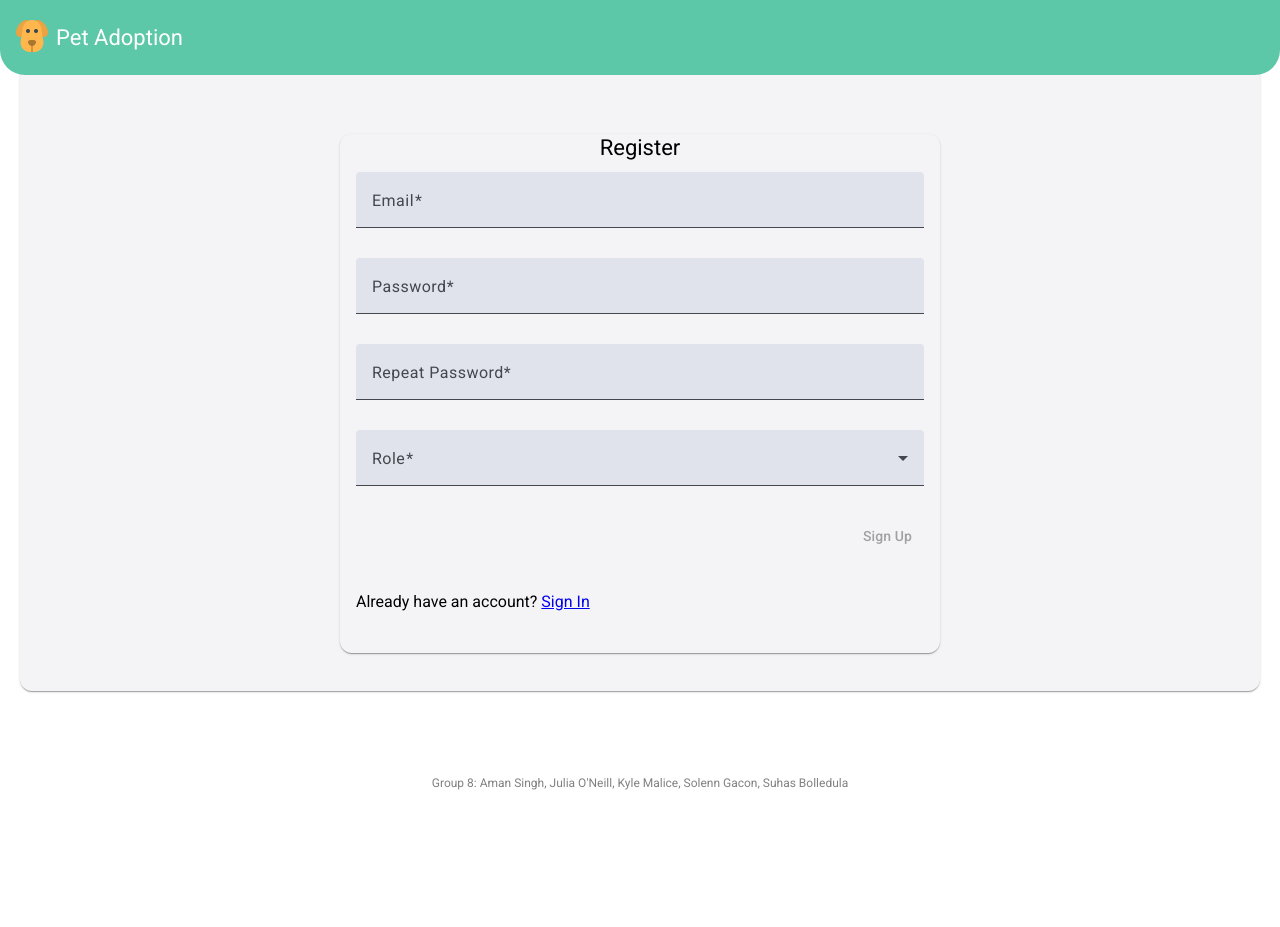
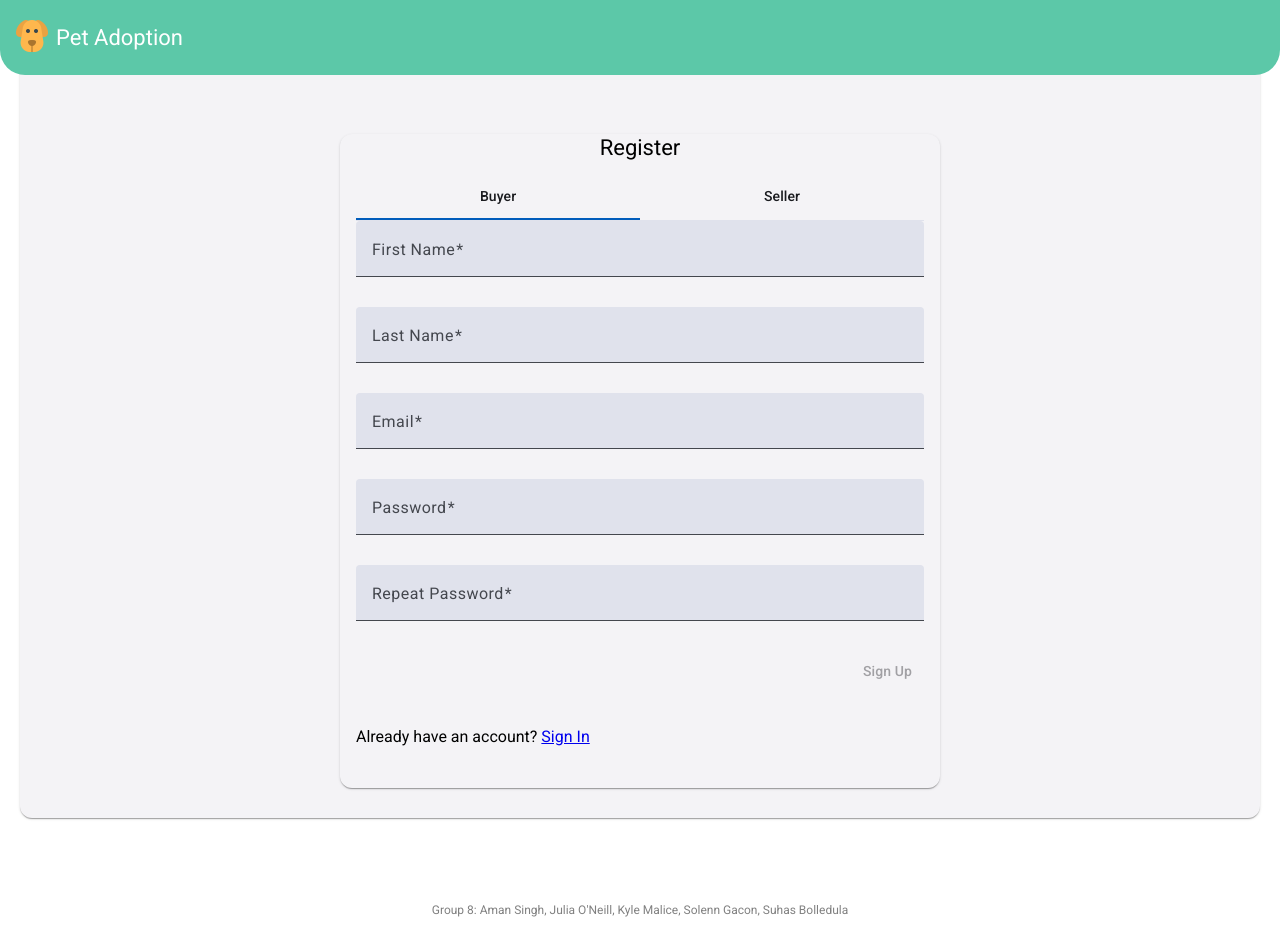
Before and after one commit to amansjot/furever-home, an Angular app in the folder fs-frontend/: page /register in a window 1280 px wide. Before the commit the page ends 800 px from the top, so only its background shows below. Built offline with nearby package versions, Linux system fonts and the light colour scheme.

Commit message:
Sign up split by roles

```diff
--- a/fs-frontend/src/app/pages/register/register.component.html
+++ b/fs-frontend/src/app/pages/register/register.component.html
@@ -3,6 +3,26 @@
     <mat-card-title>Register</mat-card-title>
     <mat-card-content>
       <form [formGroup]="registerForm" (ngSubmit)="register()">
+        <!-- Role Tabs -->
+        <mat-tab-group [(selectedIndex)]="selectedRoleIndex" (selectedIndexChange)="onTabChange($event)">
+          <mat-tab label="Buyer">
+            <!-- Buyer Form Fields -->
+            <mat-form-field>
+              <mat-label>First Name</mat-label>
+              <input matInput formControlName="firstName" placeholder="First Name" />
+              <mat-error *ngIf="registerForm.get('firstName')?.hasError('required')">
+                First Name is required
+              </mat-error>
+            </mat-form-field>
+
+            <mat-form-field>
+              <mat-label>Last Name</mat-label>
+              <input matInput formControlName="lastName" placeholder="Last Name" />
+              <mat-error *ngIf="registerForm.get('lastName')?.hasError('required')">
+                Last Name is required
+              </mat-error>
+            </mat-form-field>
+
             <mat-form-field>
               <mat-label>Email</mat-label>
               <input
@@ -30,26 +50,95 @@
             </mat-form-field>
 
             <mat-form-field>
-          <mat-label>Password*</mat-label>
+              <mat-label>Password</mat-label>
               <input
                 type="password"
                 matInput
-            placeholder="Password*"
+                placeholder="Password"
                 formControlName="password"
               />
-          <mat-error
-            *ngIf="registerForm.get('password')?.hasError('passwordStrength')"
-          >
+              <mat-error *ngIf="registerForm.get('password')?.hasError('passwordStrength')">
                 {{ registerForm.get("password")?.getError("passwordStrength") }}
               </mat-error>
             </mat-form-field>
 
             <mat-form-field>
-          <mat-label>Repeat Password*</mat-label>
+              <mat-label>Repeat Password</mat-label>
               <input
                 type="password"
                 matInput
-            placeholder="Repeat Password*"
+                placeholder="Repeat Password"
+                formControlName="password2"
+              />
+              <mat-hint *ngIf="registerForm.errors?.['passwordMismatch']">
+                Passwords do not match
+              </mat-hint>
+            </mat-form-field>
+          </mat-tab>
+
+          <mat-tab label="Seller">
+            <!-- Seller Form Fields -->
+            <mat-form-field>
+              <mat-label>First Name</mat-label>
+              <input matInput formControlName="firstName" placeholder="First Name" />
+              <mat-error *ngIf="registerForm.get('firstName')?.hasError('required')">
+                First Name is required
+              </mat-error>
+            </mat-form-field>
+
+            <mat-form-field>
+              <mat-label>Last Name</mat-label>
+              <input matInput formControlName="lastName" placeholder="Last Name" />
+              <mat-error *ngIf="registerForm.get('lastName')?.hasError('required')">
+                Last Name is required
+              </mat-error>
+            </mat-form-field>
+
+            <mat-form-field>
+              <mat-label>Email</mat-label>
+              <input
+                type="email"
+                matInput
+                placeholder="Email"
+                formControlName="email"
+              />
+              <mat-error
+                *ngIf="
+                  registerForm.get('email')?.touched &&
+                  registerForm.get('email')?.hasError('required')
+                "
+              >
+                Email is required
+              </mat-error>
+              <mat-error
+                *ngIf="
+                  registerForm.get('email')?.touched &&
+                  registerForm.get('email')?.hasError('email')
+                "
+              >
+                Email must be a valid Email
+              </mat-error>
+            </mat-form-field>
+
+            <mat-form-field>
+              <mat-label>Password</mat-label>
+              <input
+                type="password"
+                matInput
+                placeholder="Password"
+                formControlName="password"
+              />
+              <mat-error *ngIf="registerForm.get('password')?.hasError('passwordStrength')">
+                {{ registerForm.get("password")?.getError("passwordStrength") }}
+              </mat-error>
+            </mat-form-field>
+
+            <mat-form-field>
+              <mat-label>Repeat Password</mat-label>
+              <input
+                type="password"
+                matInput
+                placeholder="Repeat Password"
                 formControlName="password2"
               />
               <mat-hint *ngIf="registerForm.errors?.['passwordMismatch']">
@@ -57,22 +146,24 @@
               </mat-hint>
             </mat-form-field>
 
-        <!-- Role Dropdown -->
+            <!-- Additional Fields for Seller -->
             <mat-form-field>
-          <mat-label>Role</mat-label>
-          <mat-select formControlName="role">
-            <mat-option value="Buyer">Buyer</mat-option>
-            <mat-option value="Seller">Seller</mat-option>
-          </mat-select>
-          <mat-error
-            *ngIf="
-              registerForm.get('role')?.touched &&
-              registerForm.get('role')?.hasError('required')
-            "
-          >
-            You must choose a role
+              <mat-label>Organization Name</mat-label>
+              <input matInput formControlName="organizationName" placeholder="Organization Name" />
+              <mat-error *ngIf="registerForm.get('organizationName')?.hasError('required')">
+                Organization Name is required
               </mat-error>
             </mat-form-field>
+
+            <mat-form-field>
+              <mat-label>Location</mat-label>
+              <input matInput formControlName="location" placeholder="Location" />
+              <mat-error *ngIf="registerForm.get('location')?.hasError('required')">
+                Location is required
+              </mat-error>
+            </mat-form-field>
+          </mat-tab>
+        </mat-tab-group>
 
         <div class="button">
           <button
--- a/fs-frontend/src/app/pages/register/register.component.ts
+++ b/fs-frontend/src/app/pages/register/register.component.ts
@@ -1,11 +1,11 @@
 import { CommonModule } from '@angular/common';
-import { Component } from '@angular/core';
+import { Component, OnInit } from '@angular/core';
 import { FormControl, FormGroup, ReactiveFormsModule, Validators } from '@angular/forms';
 import { MatButtonModule } from '@angular/material/button';
 import { MatCardModule } from '@angular/material/card';
 import { MatFormFieldModule } from '@angular/material/form-field';
 import { MatInputModule } from '@angular/material/input';
-import { MatSelectModule } from '@angular/material/select';  // Add MatSelectModule
+import { MatTabsModule } from '@angular/material/tabs'; // Import MatTabsModule
 import { Router, RouterLink } from '@angular/router';
 import { passwordMatchValidator, PasswordStrengthValidator } from './password-validators';
 import { LoginService } from '../../services/login.service';
@@ -21,20 +21,24 @@ import { LoginService } from '../../services/login.service';
     MatFormFieldModule,
     MatButtonModule,
     MatInputModule,
-    MatSelectModule  // Import MatSelectModule here
+    MatTabsModule // Import MatTabsModule here
   ],
   templateUrl: './register.component.html',
-  styleUrl: './register.component.scss'
+  styleUrls: ['./register.component.scss']
 })
-export class RegisterComponent {
+export class RegisterComponent implements OnInit {
   public errorMsg: string = "";
   public disableRegister: boolean = false;
+  public selectedRoleIndex: number = 0;
 
   registerForm: FormGroup = new FormGroup({
-    email: new FormControl(null, [Validators.required, Validators.email]),
-    password: new FormControl(null, [PasswordStrengthValidator]),
-    password2: new FormControl(null),
-    role: new FormControl(null, Validators.required)
+    firstName: new FormControl('', Validators.required),
+    lastName: new FormControl('', Validators.required),
+    email: new FormControl('', [Validators.required, Validators.email]),
+    password: new FormControl('', [Validators.required, PasswordStrengthValidator]),
+    password2: new FormControl('', Validators.required),
+    organizationName: new FormControl(''),
+    location: new FormControl('')
   }, { validators: passwordMatchValidator() });
 
   constructor(
@@ -42,13 +46,37 @@ export class RegisterComponent {
     private _router: Router
   ) { }
 
+  ngOnInit(): void {
+    this.setSellerValidators(); // Set validators based on the default tab
+  }
+
+  onTabChange(index: number) {
+    this.selectedRoleIndex = index;
+    this.setSellerValidators();
+  }
+
+  setSellerValidators() {
+    if (this.selectedRoleIndex === 1) { // If "Seller" tab is selected
+      this.registerForm.controls['organizationName'].setValidators(Validators.required);
+      this.registerForm.controls['location'].setValidators(Validators.required);
+    } else { // If "Buyer" tab is selected
+      this.registerForm.controls['organizationName'].clearValidators();
+      this.registerForm.controls['location'].clearValidators();
+    }
+    this.registerForm.controls['organizationName'].updateValueAndValidity();
+    this.registerForm.controls['location'].updateValueAndValidity();
+  }
+
   register() {
     if (!this.registerForm.valid) {
       return;
     }
     this.disableRegister = true;
-    const { email, password, role } = this.registerForm.value;
-    this._loginSvc.register(email, password, role).then((res) => {
+    const { email, password, firstName, lastName, organizationName, location } = this.registerForm.value;
+    const role = this.selectedRoleIndex === 0 ? 'Buyer' : 'Seller';
+
+    this._loginSvc.register(email, password, firstName, /* lastName, role, organizationName, location */)
+      .then((res) => {
         if (res) {
           this._router.navigate(['/home']);
         } else {
```
Lines whose indentation alone changed are shown as unchanged.
